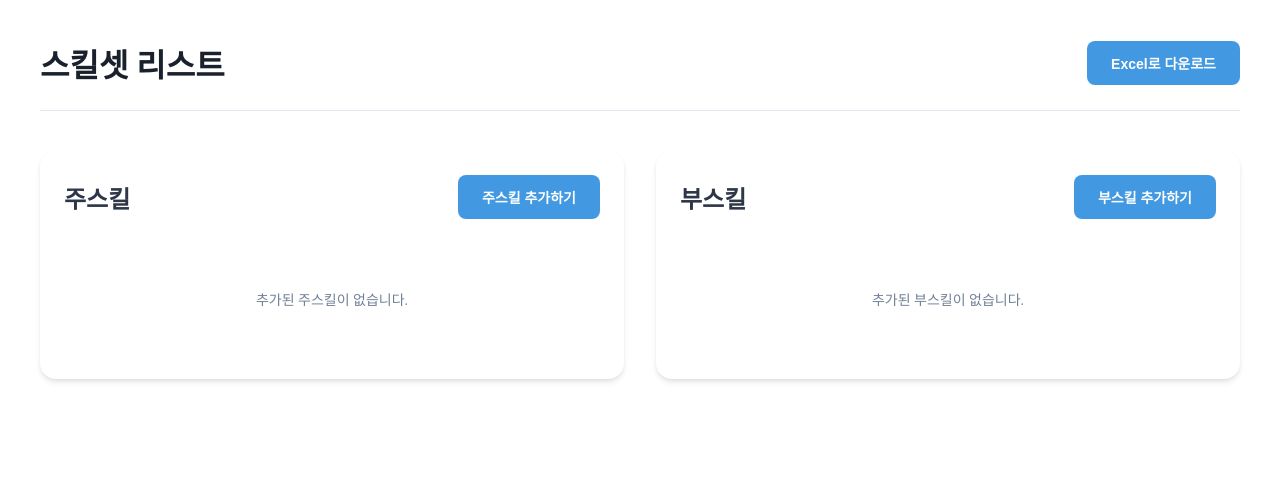
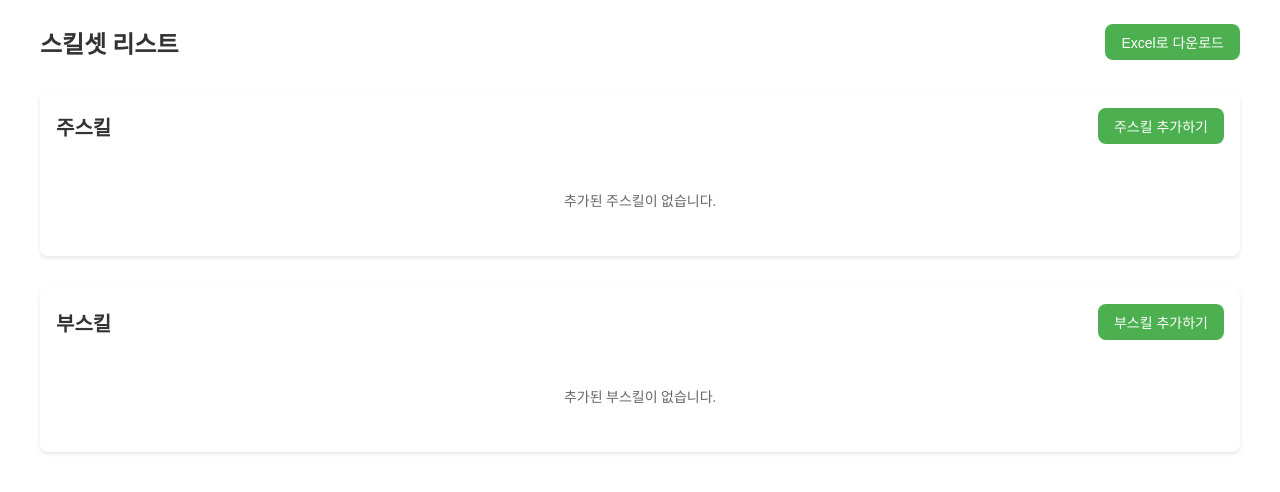
Before and after one commit to kingscom/skill, a React (Vite) app: page / in a window 1280 px wide. Shown: the top 492 px of the page. Built offline with nearby package versions, Linux system fonts and the light colour scheme.

Commit message:
모바일로 개선

```diff
--- a/src/styles/SkillSetManager.css
+++ b/src/styles/SkillSetManager.css
@@ -1,75 +1,69 @@
 .skill-set-manager {
   max-width: 1200px;
   margin: 0 auto;
-  padding: 2rem;
+  padding: 1rem;
   background-color: #ffffff;
   min-height: 100vh;
 }
 
 .skill-set-header {
   display: flex;
-  justify-content: space-between;
+  flex-direction: column;
   align-items: center;
-  margin-bottom: 2.5rem;
-  padding-bottom: 1.5rem;
-  border-bottom: 1px solid #e2e8f0;
+  gap: 1rem;
+  margin-bottom: 2rem;
 }
 
 .skill-set-title {
-  font-size: 2rem;
-  font-weight: 700;
-  color: #1a202c;
+  font-size: 1.5rem;
+  color: #333;
   margin: 0;
+  text-align: center;
+}
+
+.skill-set-button {
+  padding: 0.5rem 1rem;
+  border: none;
+  border-radius: 0.5rem;
+  background-color: #4CAF50;
+  color: white;
+  cursor: pointer;
+  font-size: 0.875rem;
+  transition: background-color 0.3s;
+  width: 100%;
+  max-width: 200px;
+}
+
+.skill-set-button:hover {
+  background-color: #45a049;
 }
 
 .skill-sections {
-  display: grid;
-  grid-template-columns: 1fr 1fr;
+  display: flex;
+  flex-direction: column;
   gap: 2rem;
-  margin-top: 2rem;
 }
 
 .skill-section {
-  background-color: #ffffff;
-  border-radius: 1rem;
-  padding: 1.5rem;
-  box-shadow: 0 4px 6px -1px rgba(0, 0, 0, 0.1), 0 2px 4px -1px rgba(0, 0, 0, 0.06);
+  background: white;
+  border-radius: 0.5rem;
+  box-shadow: 0 2px 4px rgba(0, 0, 0, 0.1);
+  padding: 1rem;
 }
 
 .section-header {
   display: flex;
-  justify-content: space-between;
+  flex-direction: column;
   align-items: center;
-  margin-bottom: 1.5rem;
+  gap: 1rem;
+  margin-bottom: 1rem;
 }
 
 .section-title {
-  font-size: 1.5rem;
-  font-weight: 600;
-  color: #2d3748;
+  font-size: 1.25rem;
+  color: #333;
   margin: 0;
-}
-
-.skill-set-button {
-  padding: 0.75rem 1.5rem;
-  border-radius: 0.5rem;
-  font-weight: 600;
-  font-size: 0.875rem;
-  cursor: pointer;
-  transition: all 0.2s;
-  display: flex;
-  align-items: center;
-  gap: 0.5rem;
-}
-
-.skill-set-add-button {
-  background-color: #4299e1;
-  color: white;
-  border: none;
-}
-
-.skill-set-add-button:hover {
-  background-color: #3182ce;
+  text-align: center;
 }
 
 .skill-list {
@@ -79,57 +73,64 @@
 }
 
 .skill-card {
-  background-color: #f8fafc;
-  border-radius: 0.75rem;
+  background: #f8f9fa;
+  border-radius: 0.5rem;
   padding: 1rem;
-  border: 1px solid #e2e8f0;
-  transition: transform 0.2s, box-shadow 0.2s;
-}
-
-.skill-card:hover {
-  transform: translateY(-2px);
-  box-shadow: 0 4px 6px -1px rgba(0, 0, 0, 0.1);
+  box-shadow: 0 1px 3px rgba(0, 0, 0, 0.1);
 }
 
 .skill-card-header {
   display: flex;
-  justify-content: space-between;
+  flex-direction: column;
   align-items: center;
-  margin-bottom: 0.75rem;
+  gap: 0.5rem;
+  margin-bottom: 0.5rem;
 }
 
 .skill-name {
-  font-size: 1.125rem;
-  font-weight: 600;
-  color: #2d3748;
+  font-size: 1rem;
+  color: #333;
   margin: 0;
+  text-align: center;
 }
 
 .delete-button {
-  background: #e53e3e;
+  padding: 0.25rem 0.5rem;
   border: none;
+  border-radius: 0.25rem;
+  background-color: #dc3545;
   color: white;
   cursor: pointer;
-  padding: 0.5rem;
-  border-radius: 0.375rem;
-  transition: all 0.2s;
+  font-size: 0.75rem;
+  transition: background-color 0.3s;
 }
 
 .delete-button:hover {
-  background-color: #fff5f5;
+  background-color: #c82333;
+}
+
+.skill-requirements {
+  display: flex;
+  flex-direction: column;
+  gap: 0.5rem;
 }
 
 .skill-requirement {
-  color: #4a5568;
   font-size: 0.875rem;
+  color: #666;
   margin: 0;
-  line-height: 1.5;
+  padding: 0.25rem 0;
+  border-bottom: 1px solid #eee;
+}
+
+.skill-requirement:last-child {
+  border-bottom: none;
 }
 
 .empty-state {
   text-align: center;
-  padding: 2rem;
-  color: #718096;
+  padding: 1rem;
+  color: #666;
   font-size: 0.875rem;
 }
 
@@ -453,3 +454,27 @@
   left: 0;
   color: #cbd5e0;
 }
+
+@media (min-width: 768px) {
+  .skill-set-header {
+    flex-direction: row;
+    justify-content: space-between;
+    align-items: center;
+  }
+
+  .skill-set-button {
+    width: auto;
+  }
+
+  .section-header {
+    flex-direction: row;
+    justify-content: space-between;
+    align-items: center;
+  }
+
+  .skill-card-header {
+    flex-direction: row;
+    justify-content: space-between;
+    align-items: center;
+  }
+}
```
